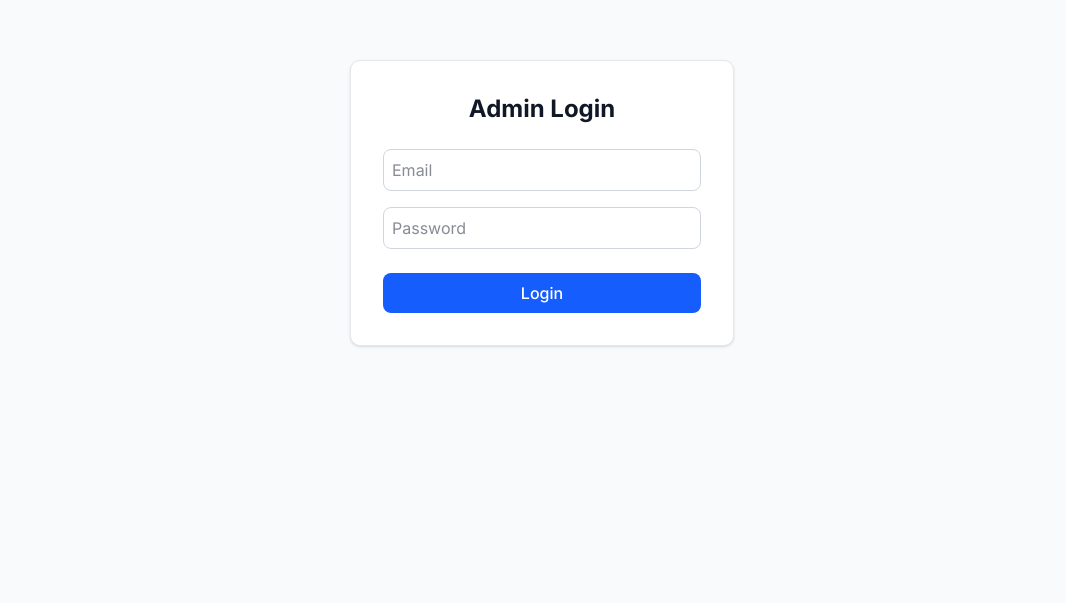
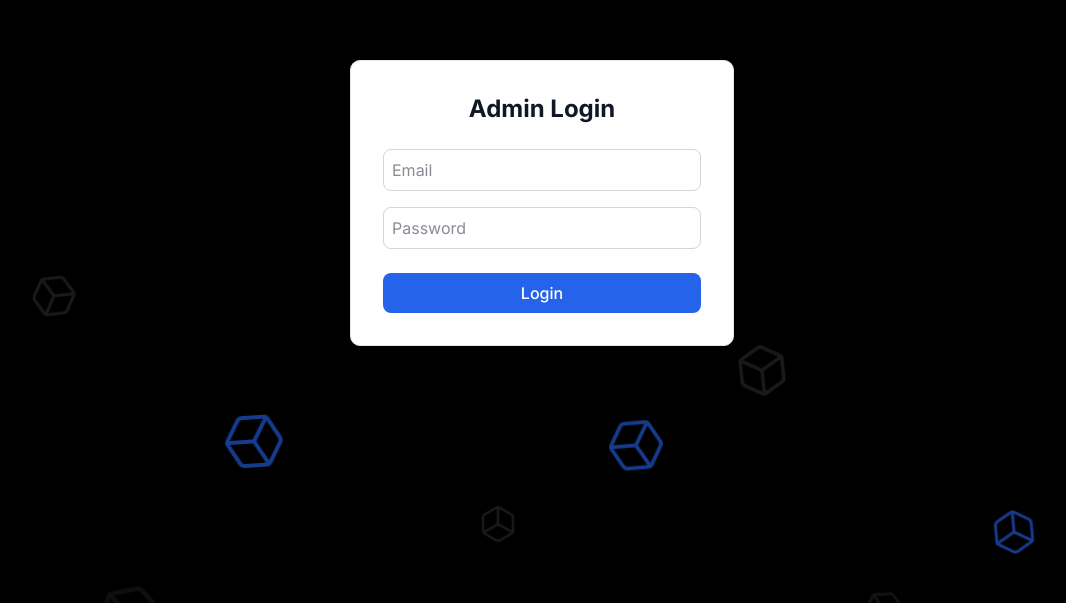
Before and after one commit to samybit/iti-ecommerce-admin, a Next.js app: page /login in a window 1280 px wide. Shown: the part 197-800 px from the top of the page, without its empty margins (98-1164 px from the left). Built offline with nearby package versions, Linux system fonts and the light colour scheme.

Commit message:
feat(ui): add floating background animation to login page

```diff
--- a/src/app/login/page.tsx
+++ b/src/app/login/page.tsx
@@ -3,6 +3,19 @@
 import { useState } from "react";
 import { signIn } from "next-auth/react";
 import { useRouter } from "next/navigation";
+
+const FLOATING_BOXES = [
+  { left: "10%", duration: "20s", delay: "0s", size: 48, isBlue: false },
+  { left: "25%", duration: "25s", delay: "2s", size: 64, isBlue: true },
+  { left: "45%", duration: "18s", delay: "5s", size: 40, isBlue: false },
+  { left: "65%", duration: "22s", delay: "1s", size: 56, isBlue: false },
+  { left: "85%", duration: "26s", delay: "4s", size: 48, isBlue: true },
+  { left: "15%", duration: "19s", delay: "7s", size: 72, isBlue: false },
+  { left: "35%", duration: "24s", delay: "9s", size: 32, isBlue: false },
+  { left: "55%", duration: "21s", delay: "3s", size: 60, isBlue: true },
+  { left: "75%", duration: "27s", delay: "6s", size: 44, isBlue: false },
+  { left: "90%", duration: "23s", delay: "8s", size: 52, isBlue: false },
+];
 
 export default function LoginPage() {
   const [email, setEmail] = useState("");
@@ -28,10 +41,64 @@ export default function LoginPage() {
   };
 
   return (
-    <div className="flex flex-1 w-full items-center justify-center p-8">
+    <div className="relative flex flex-1 w-full min-h-screen items-center justify-center p-8 bg-black overflow-hidden">
+
+      {/* --- BACKGROUND ANIMATION LAYER --- */}
+      <div className="absolute inset-0 z-0 pointer-events-none">
+        {FLOATING_BOXES.map((box, i) => (
+          <div
+            key={i}
+            className="absolute bottom-[-100px]"
+            style={{
+              left: box.left,
+              animation: `floatUp ${box.duration} linear ${box.delay} infinite`,
+            }}
+          >
+            {/* SVG Isometric Package */}
+            <svg
+              width={box.size}
+              height={box.size}
+              viewBox="0 0 24 24"
+              fill="none"
+              stroke="currentColor"
+              strokeWidth="1.5"
+              strokeLinecap="round"
+              strokeLinejoin="round"
+              // Applies #2563EB if it's a blue box, otherwise uses a subtle white
+              className={box.isBlue ? "text-[#2563EB] opacity-60" : "text-white opacity-10"}
+            >
+              <path d="M21 16V8a2 2 0 0 0-1-1.73l-7-4a2 2 0 0 0-2 0l-7 4A2 2 0 0 0 3 8v8a2 2 0 0 0 1 1.73l7 4a2 2 0 0 0 2 0l7-4A2 2 0 0 0 21 16z" />
+              <polyline points="3.27 6.96 12 12.01 20.73 6.96" />
+              <line x1="12" y1="22.08" x2="12" y2="12" />
+            </svg>
+          </div>
+        ))}
+      </div>
+
+      {/* --- INLINE CSS FOR KEYFRAMES --- */}
+      <style>{`
+        @keyframes floatUp {
+          0% {
+            transform: translateY(0) rotate(0deg);
+            opacity: 0;
+          }
+          10% {
+            opacity: 1;
+          }
+          90% {
+            opacity: 1;
+          }
+          100% {
+            transform: translateY(-120vh) rotate(360deg);
+            opacity: 0;
+          }
+        }
+      `}</style>
+
+      {/* --- FORM LAYER --- */}
       <form
         onSubmit={handleSubmit}
-        className="bg-white p-8 rounded-lg shadow-sm border border-gray-200 w-full max-w-sm"
+        className="relative z-10 bg-white p-8 rounded-lg shadow-2xl border border-gray-200 w-full max-w-sm"
       >
         <h1 className="text-2xl font-bold mb-6 text-center text-gray-900">
           Admin Login
@@ -43,7 +110,7 @@ export default function LoginPage() {
           placeholder="Email"
           value={email}
           onChange={(e) => setEmail(e.target.value)}
-          className="w-full border border-gray-300 p-2 mb-4 rounded-md text-gray-900 focus:outline-none focus:ring-2 focus:ring-blue-500 focus:border-transparent transition-colors"
+          className="w-full border border-gray-300 p-2 mb-4 rounded-md text-gray-900 focus:outline-none focus:ring-2 focus:ring-[#2563EB] focus:border-transparent transition-colors"
           required
         />
         <input
@@ -51,13 +118,13 @@ export default function LoginPage() {
           placeholder="Password"
           value={password}
           onChange={(e) => setPassword(e.target.value)}
-          className="w-full border border-gray-300 p-2 mb-6 rounded-md text-gray-900 focus:outline-none focus:ring-2 focus:ring-blue-500 focus:border-transparent transition-colors"
+          className="w-full border border-gray-300 p-2 mb-6 rounded-md text-gray-900 focus:outline-none focus:ring-2 focus:ring-[#2563EB] focus:border-transparent transition-colors"
           required
         />
         <button
           type="submit"
           disabled={isLoading}
-          className={`cursor-pointer w-full bg-blue-600 text-white p-2 rounded-md font-medium hover:bg-blue-700 transition-colors
+          className={`cursor-pointer w-full bg-[#2563EB] text-white p-2 rounded-md font-medium hover:bg-blue-700 transition-colors
             ${isLoading ? "opacity-50 cursor-not-allowed" : ""}`}
         >
           {isLoading ? "Logging in..." : "Login"}
```
